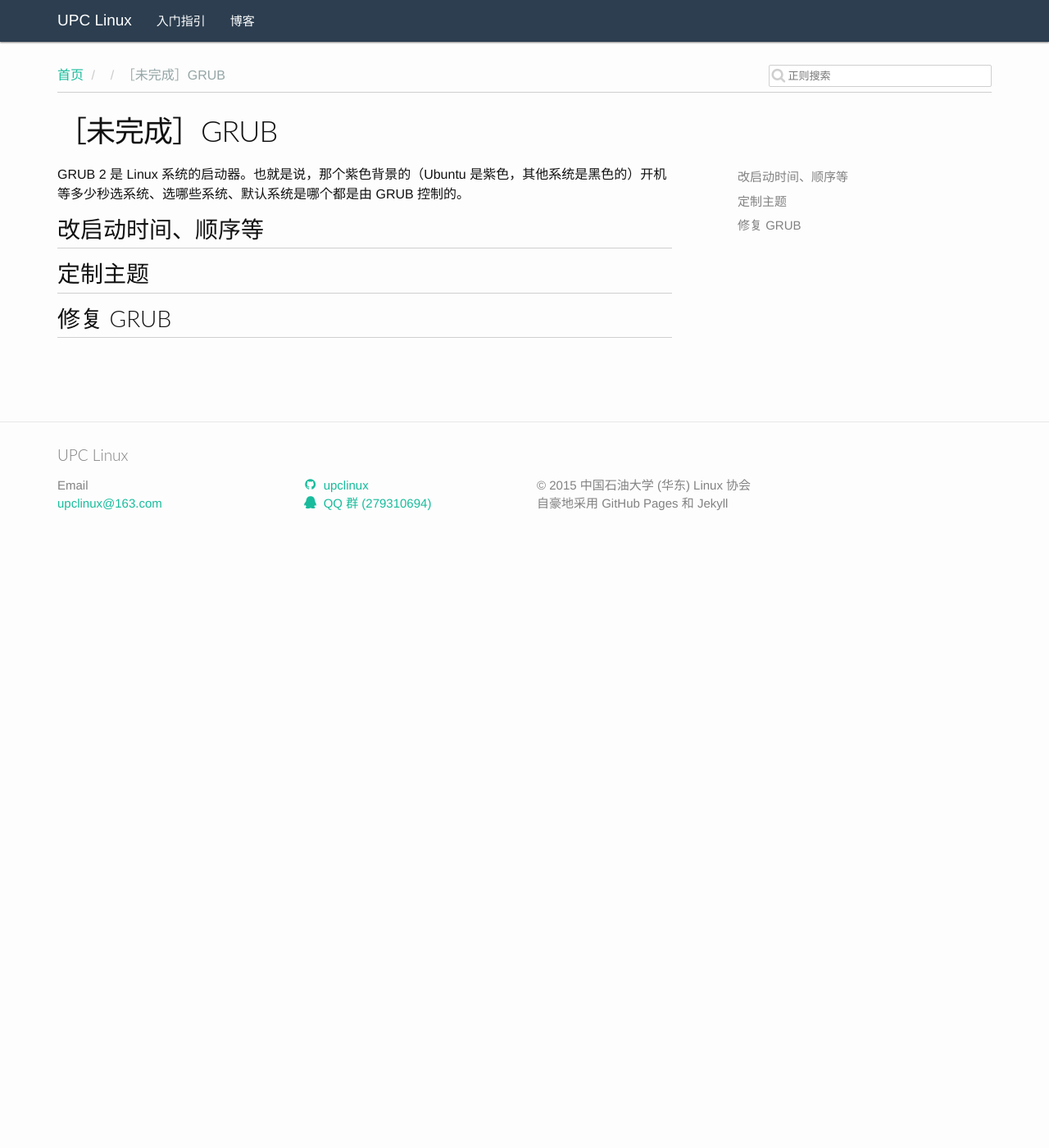
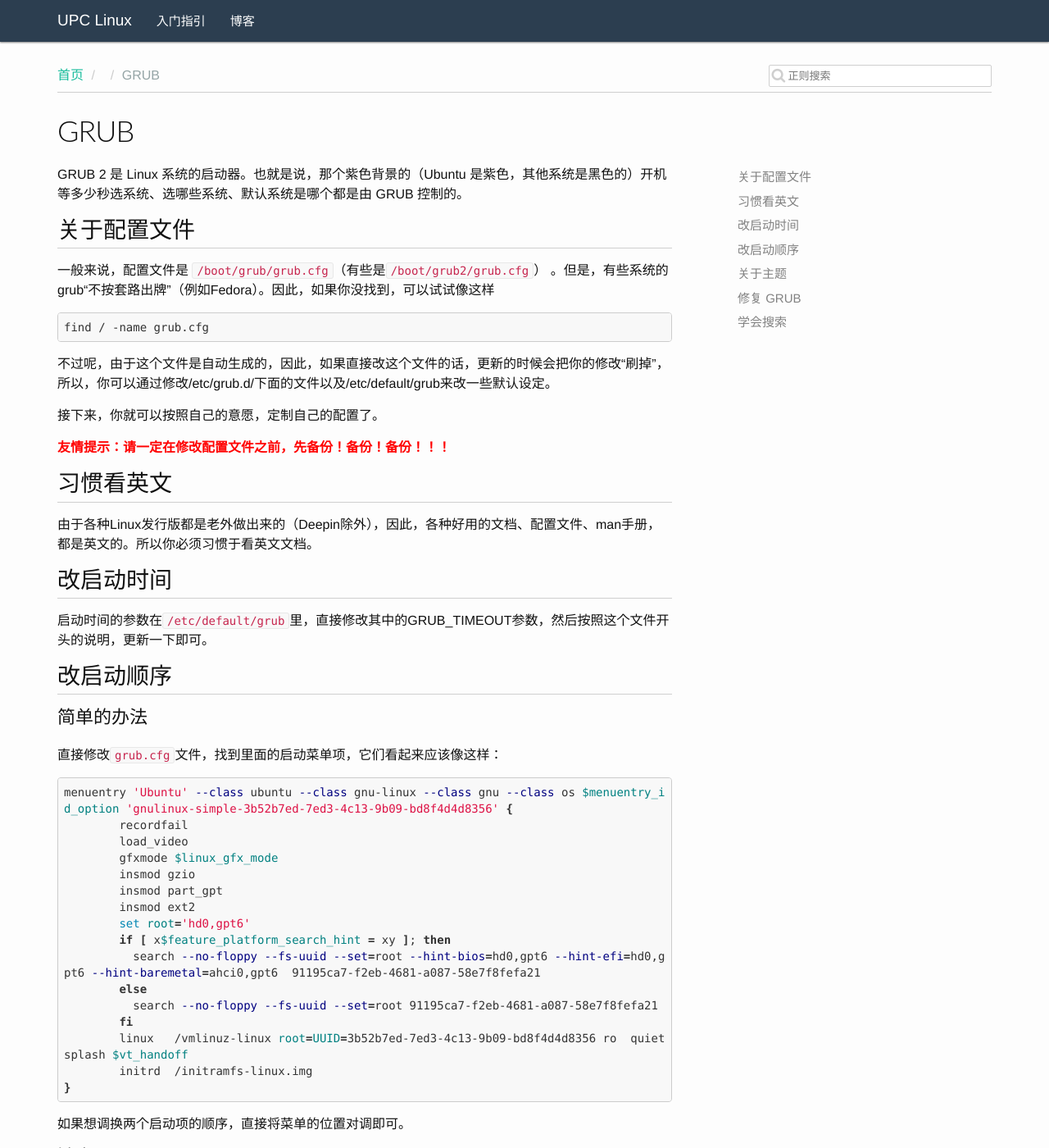
Before and after one commit to upclinux/intro, a Jekyll site: the page built from _posts/configuration/2003-12-27-grub.markdown, in a window 1280 px wide and 1400 px high. Shown: the whole window at 82% size. Built offline with Jekyll 4.4.1, drawn with Linux system fonts in a browser that asks for light colours; nearby versions of some CDN libraries; emoji names are drawn with the system emoji font; comment, search, counter and statistics services are not loaded; some of the changed text lies outside the part shown.

Commit message:
add grub

```diff
--- a/_posts/configuration/2003-12-27-grub.markdown
+++ b/_posts/configuration/2003-12-27-grub.markdown
@@ -1,14 +1,105 @@
 ---
 layout: post
-title:  "［未完成］GRUB"
+title:  "GRUB"
 ---
 * content
 {:toc}
 
 GRUB 2 是 Linux 系统的启动器。也就是说，那个紫色背景的（Ubuntu 是紫色，其他系统是黑色的）开机等多少秒选系统、选哪些系统、默认系统是哪个都是由 GRUB 控制的。
 
-# 改启动时间、顺序等
+#关于配置文件
 
-# 定制主题
+一般来说，配置文件是 `/boot/grub/grub.cfg`（有些是`/boot/grub2/grub.cfg`） 。但是，有些系统的grub“不按套路出牌”（例如Fedora）。因此，如果你没找到，可以试试像这样
+
+	find / -name grub.cfg
+
+不过呢，由于这个文件是自动生成的，因此，如果直接改这个文件的话，更新的时候会把你的修改“刷掉”，所以，你可以通过修改/etc/grub.d/下面的文件以及/etc/default/grub来改一些默认设定。
+
+接下来，你就可以按照自己的意愿，定制自己的配置了。
+
+**<span style="color:red;">友情提示：请一定在修改配置文件之前，先备份！备份！备份！！！</span>**
+
+#习惯看英文
+
+由于各种Linux发行版都是老外做出来的（Deepin除外），因此，各种好用的文档、配置文件、man手册，都是英文的。所以你必须习惯于看英文文档。
+
+# 改启动时间
+
+启动时间的参数在`/etc/default/grub`里，直接修改其中的GRUB_TIMEOUT参数，然后按照这个文件开头的说明，更新一下即可。
+
+#改启动顺序
+
+##简单的办法
+
+直接修改`grub.cfg`文件，找到里面的启动菜单项，它们看起来应该像这样：
+
+{% highlight bash %}
+menuentry 'Ubuntu' --class ubuntu --class gnu-linux --class gnu --class os $menuentry_id_option 'gnulinux-simple-3b52b7ed-7ed3-4c13-9b09-bd8f4d4d8356' {
+	recordfail
+	load_video
+	gfxmode $linux_gfx_mode
+	insmod gzio
+	insmod part_gpt
+	insmod ext2
+	set root='hd0,gpt6'
+	if [ x$feature_platform_search_hint = xy ]; then
+	  search --no-floppy --fs-uuid --set=root --hint-bios=hd0,gpt6 --hint-efi=hd0,gpt6 --hint-baremetal=ahci0,gpt6  91195ca7-f2eb-4681-a087-58e7f8fefa21
+	else
+	  search --no-floppy --fs-uuid --set=root 91195ca7-f2eb-4681-a087-58e7f8fefa21
+	fi
+	linux   /vmlinuz-linux root=UUID=3b52b7ed-7ed3-4c13-9b09-bd8f4d4d8356 ro  quiet splash $vt_handoff
+	initrd  /initramfs-linux.img
+}
+{% endhighlight %}
+
+如果想调换两个启动项的顺序，直接将菜单的位置对调即可。
+
+##缺点
+
+很显然，如果你执行了grub-mkconfig命令，你自己的修改就被系统覆盖掉了……
+
+# 关于主题
+
+##加载主题
+
+一般来说，默认的grub其实是有主题的。不过呢，默认并没有加载，需要手动添加代码。像这样：
+
+{% highlight bash %}
+loadfont ($root)/boot/grub/fonts/unicode.pf2
+set theme=($root)/boot/grub/themes/starfield/theme.txt
+export theme
+{% endhighlight %}
+
+一般来说，与主题相关的文件放在/boot/grub/themes下。如果没这个目录，可以按照上述方法，手动搜索一下themes文件夹即可。
+
+##定制主题
+
+themes文件夹下面有几个“不一定是什么的文件夹”，代表这里面放了什么主题。显然，这里面放了和主题相关的东西。当然，图片和文字怎么修改，就要发挥你个人的想象力了。而主题所使用的参数都在theme.txt里，想要改字体、颜色、位置等参数都在里面找即可。
 
 # 修复 GRUB
+
+如果你把GRUB玩坏了，那么恭喜你，你已经很接近Linux大法了（不作死不玩Linux :ghost: ）
+
+##Ubuntu下的简单方法
+
+如果你用的是ubuntu，有个工具叫boot-repair，可以方便地修复grub。
+
+在这之前，你需要有一个启动盘。关于启动盘如何制作，可以自己在百度上找找（此时百度基本够用了）。当然，如果你有兴趣，可以去制作一个“[万能盘](https://github.com/D-e-e-m-o/grub)”。
+利用启动盘进入Ubuntu的Livecd，然后按Ctrl+Alt+t打开终端，一次键入如下命令：
+
+{% highlight bash %}
+sudo add-apt-repository ppa:yannubuntu/boot-repair
+sudo apt-get update
+sudo apt-get install boot-repair
+sudo boot-repair
+{% endhighlight %}
+
+然后根据软件提示往下做就行了。
+
+##如果你用的是其他发行版
+
+你需要手动重装grub。同样地，你需要一个启动盘。进入Livecd之后，请参照[这里](https://github.com/D-e-e-m-o/grub/blob/master/install_grub_in_usb.md)重装grub。
+
+#学会搜索
+
+当然，上述并没有把所有的东西都交代了出来。如果你对于上面交代的东西有不明白的地方，欢迎询问<span class="blockout">传说中不存在的</span>搜索引擎。如果有错误，欢迎在下方留言或者直接提交issue。
```
